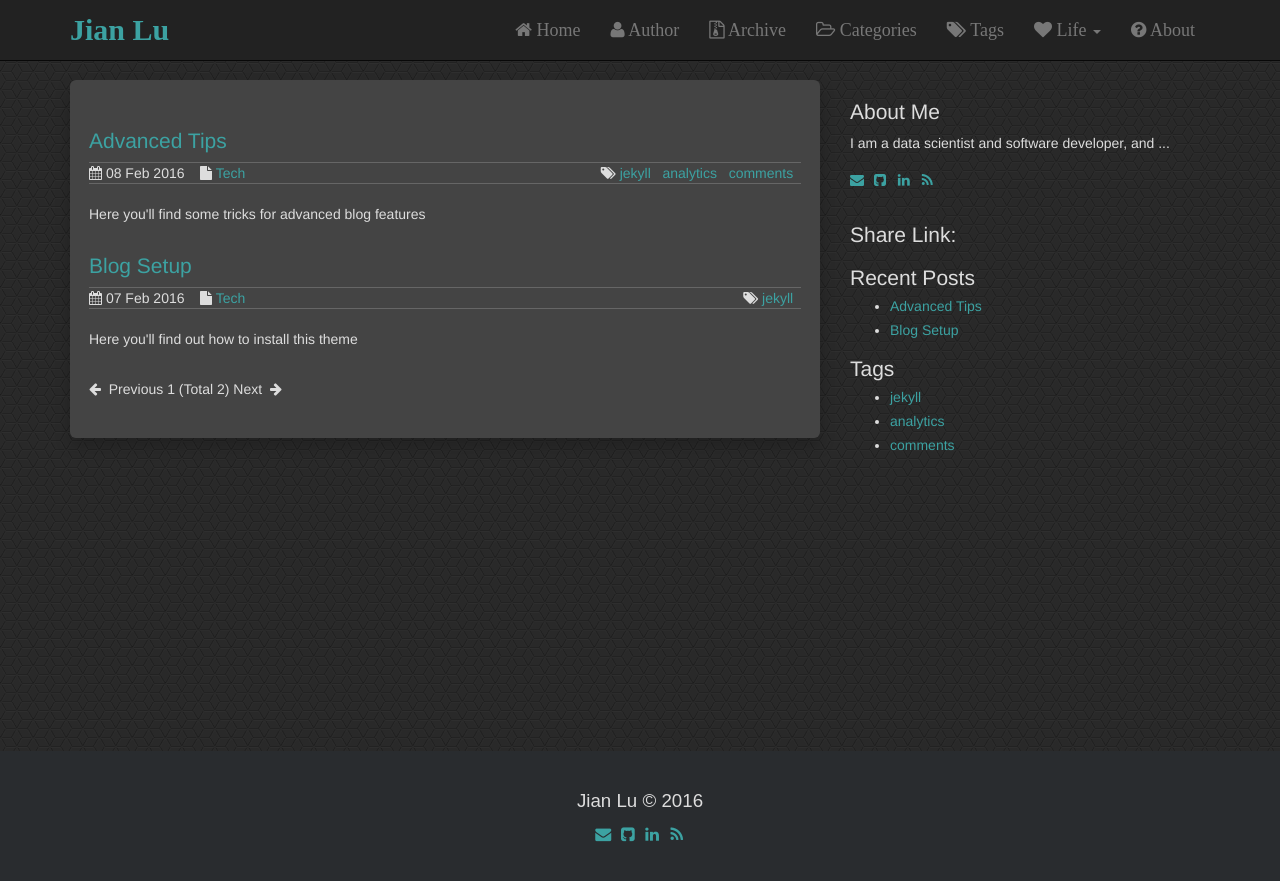
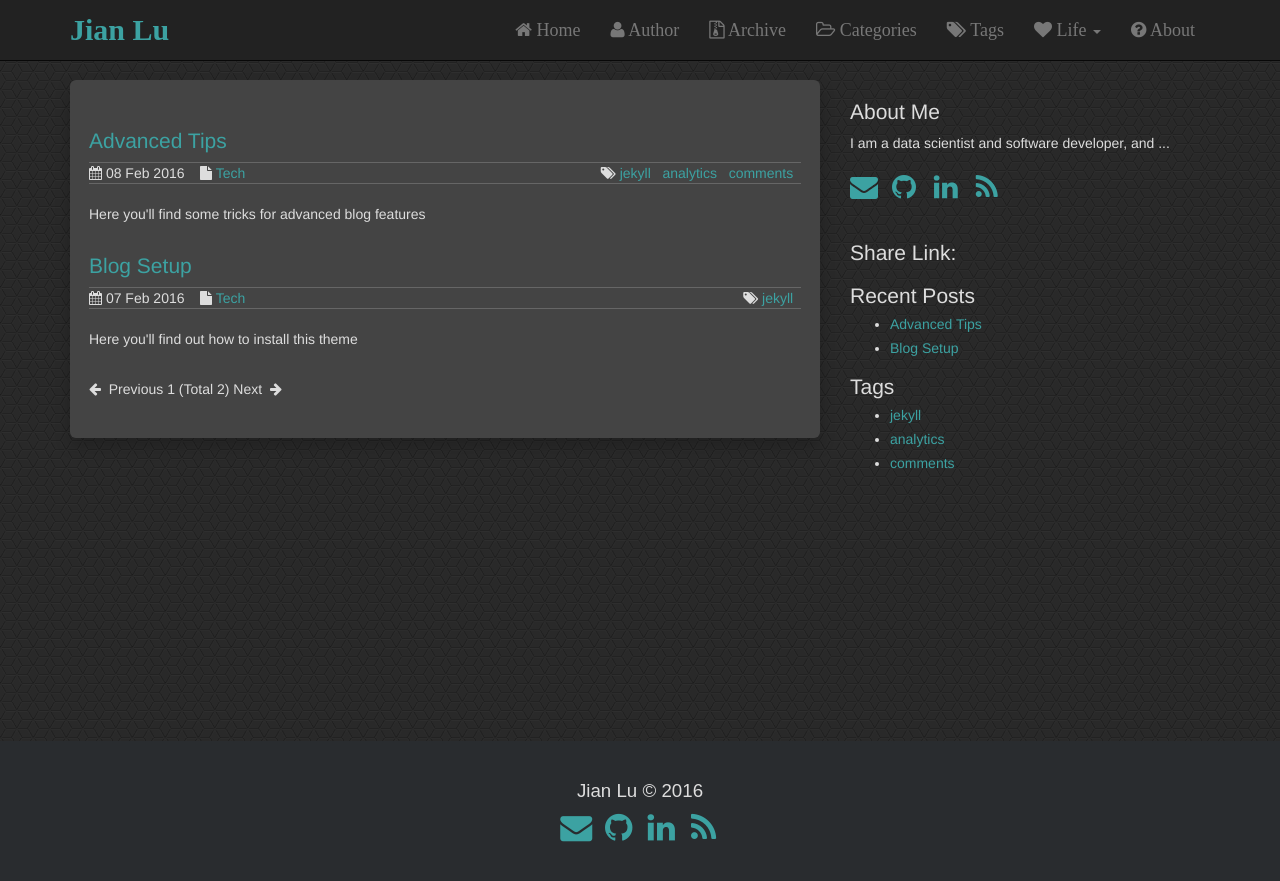
Before and after one commit to JianLu/jianlu.github.io, a Jekyll site: the page built from index.html, in a window 1280 px wide. Shown: the top 881 px of the page. Built offline with Jekyll 4.4.1, drawn with Linux system fonts in a browser that asks for light colours; the list of posts is cut into pages by our own code; comment, search, counter and statistics services are not loaded.

Commit message:
Change icon size

```diff
--- a/_includes/social.html
+++ b/_includes/social.html
@@ -2,43 +2,43 @@
     <!--Email icon-->
     {% if site.social.email %}
     <li>
-        <a title="Email: {{ site.social.email }}" href="mailto:{{ site.social.email }}" <i class="fa fa-envelope"></i></a>
+        <a title="Email: {{ site.social.email }}" href="mailto:{{ site.social.email }}" <i class="fa fa-envelope fa-2x"></i></a>
     </li>
     {% endif %}
 
     {% if site.social.github %}
     <li>
-        <a title="My Github" href="https://github.com/{{ site.social.github }}" target="_blank"><i class="fa fa-github-square"></i></a>
+        <a title="My Github" href="https://github.com/{{ site.social.github }}" target="_blank"><i class="fa fa-github fa-2x"></i></a>
     </li>
     {% endif %}
 
     {% if site.social.stackoverflow %}
     <li>
-        <a title="{{ site.social.stackoverflow }} on StackOverflow" href="http://stackoverflow.com/users/{{ site.social.stackoverflow }}" target="_blank"><i class="fa fa-stack-overflow"></i></a>
+        <a title="{{ site.social.stackoverflow }} on StackOverflow" href="http://stackoverflow.com/users/{{ site.social.stackoverflow }}" target="_blank"><i class="fa fa-stack-overflow fa-2x"></i></a>
     </li>
     {% endif %}
 
     {% if site.social.linkedin %}
     <li>
-        <a title="{{ site.social.github }} on LinkedIn" href="https://www.linkedin.com/in/{{ site.social.linkedin }}" target="_blank"><i class="fa fa-linkedin"></i></a>
+        <a title="{{ site.social.github }} on LinkedIn" href="https://www.linkedin.com/in/{{ site.social.linkedin }}" target="_blank"><i class="fa fa-linkedin fa-2x"></i></a>
     </li>
     {% endif %}
 
     {% if site.social.instagram %}
     <li>
-        <a title="{{ site.social.instagram }} on Instagram" href="https://instagram.com/{{ site.social.instagram }}" target="_blank"><i class="fa fa-instagram"></i></a>
+        <a title="{{ site.social.instagram }} on Instagram" href="https://instagram.com/{{ site.social.instagram }}" target="_blank"><i class="fa fa-instagram fa-2x"></i></a>
     </li>
     {% endif %}
 
     {% if site.social.lastfm %}
     <li>
-        <a title="{{ site.social.lastfm }} on Last.fm" href="http://lastfm.com/user/{{ site.social.lastfm }}" target="_blank"><i class="fa fa-lastfm"></i></a>
+        <a title="{{ site.social.lastfm }} on Last.fm" href="http://lastfm.com/user/{{ site.social.lastfm }}" target="_blank"><i class="fa fa-lastfm fa-2x"></i></a>
     </li>
     {% endif %}
 
     {% if site.social.rss %}
     <li>
-        <a title="{{ site.social.rss }} RSS" href="{{site.url}}/{{ site.social.rss }}" target="_blank"><i class="fa fa-rss"></i></a>
+        <a title="{{ site.social.rss }} RSS" href="{{site.url}}/{{ site.social.rss }}" target="_blank"><i class="fa fa-rss fa-2x"></i></a>
     </li>
     {% endif %}
 
--- a/css/theme.scss
+++ b/css/theme.scss
@@ -115,8 +115,8 @@ ul.social-media {
     display: inline-block;
   }
   li > a {
-    width: 20px;
-    height: 20px;
+    width: 38px;
+    height: 38px;
     @include transition(color 0.2s);
     display: inline-block;
     color: #3CA2A2;
```
